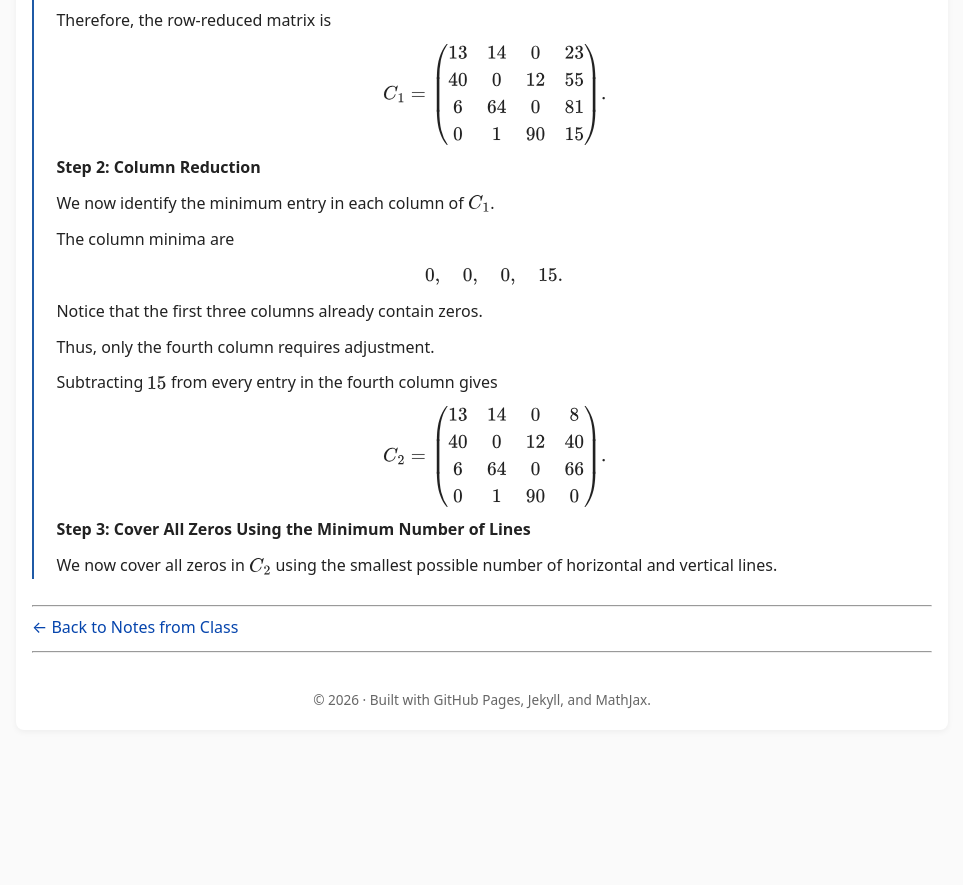
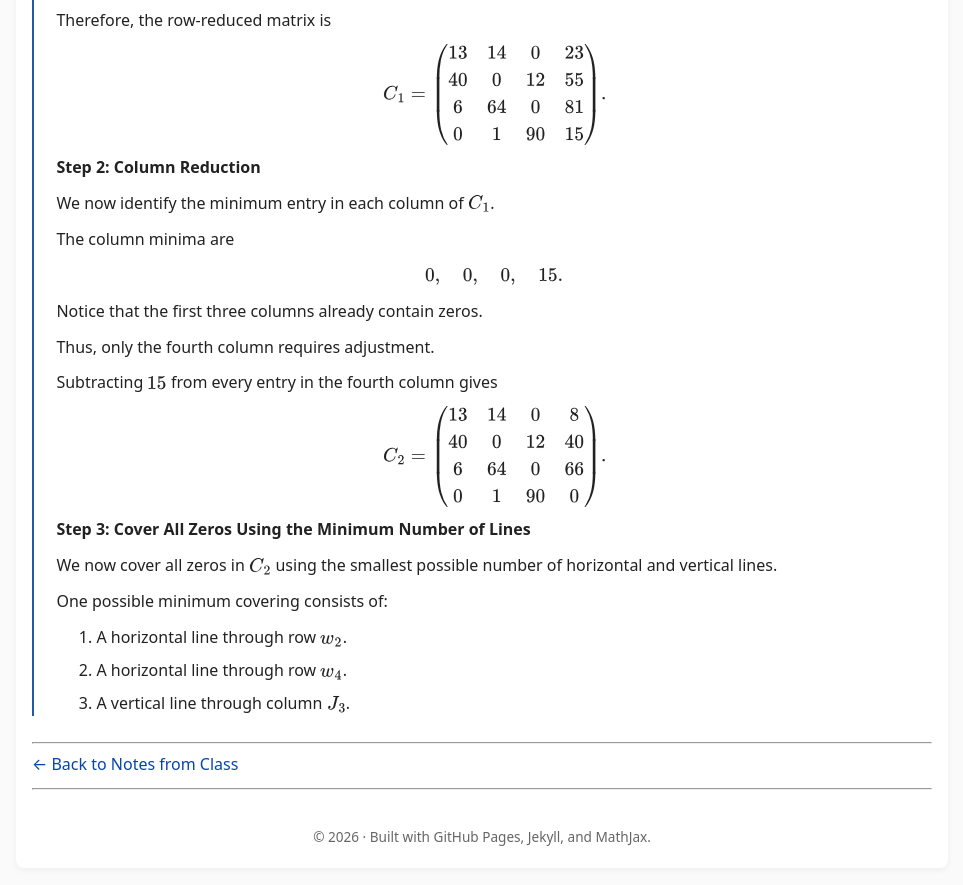
Before and after one commit to SaleemKamaludin/SaleemKamaludin.github.io, a Jekyll site: the page built from courses/math-2276/notes-from-class/supplementary-lecture-6/index.md, in a window 1280 px wide and 900 px high, scrolled down 3865 px. Shown: the top 885 px of the window, without its empty margins (158-1121 px from the left). Built offline with Jekyll 4.4.1, drawn with Linux system fonts in a browser that asks for light colours; before the commit the page ends 4627 px from its top, so only the background shows below that.

Commit message:
Add minimum zero covering to Example 1.2 in Lecture 6

```diff
--- a/courses/math-2276/notes-from-class/supplementary-lecture-6/index.md
+++ b/courses/math-2276/notes-from-class/supplementary-lecture-6/index.md
@@ -603,7 +603,27 @@ C_2=
         vertical lines.
       </p>
 
-    </div>
+
+      <div id="example-hungarian-additional-minimum-covering-lines">
+
+        <p>
+          One possible minimum covering consists of:
+        </p>
+
+        <ol>
+          <li>
+            A horizontal line through row \(w_2\).
+          </li>
+          <li>
+            A horizontal line through row \(w_4\).
+          </li>
+          <li>
+            A vertical line through column \(J_3\).
+          </li>
+        </ol>
+
+      </div>
+</div>
 
 </div>
 
```
